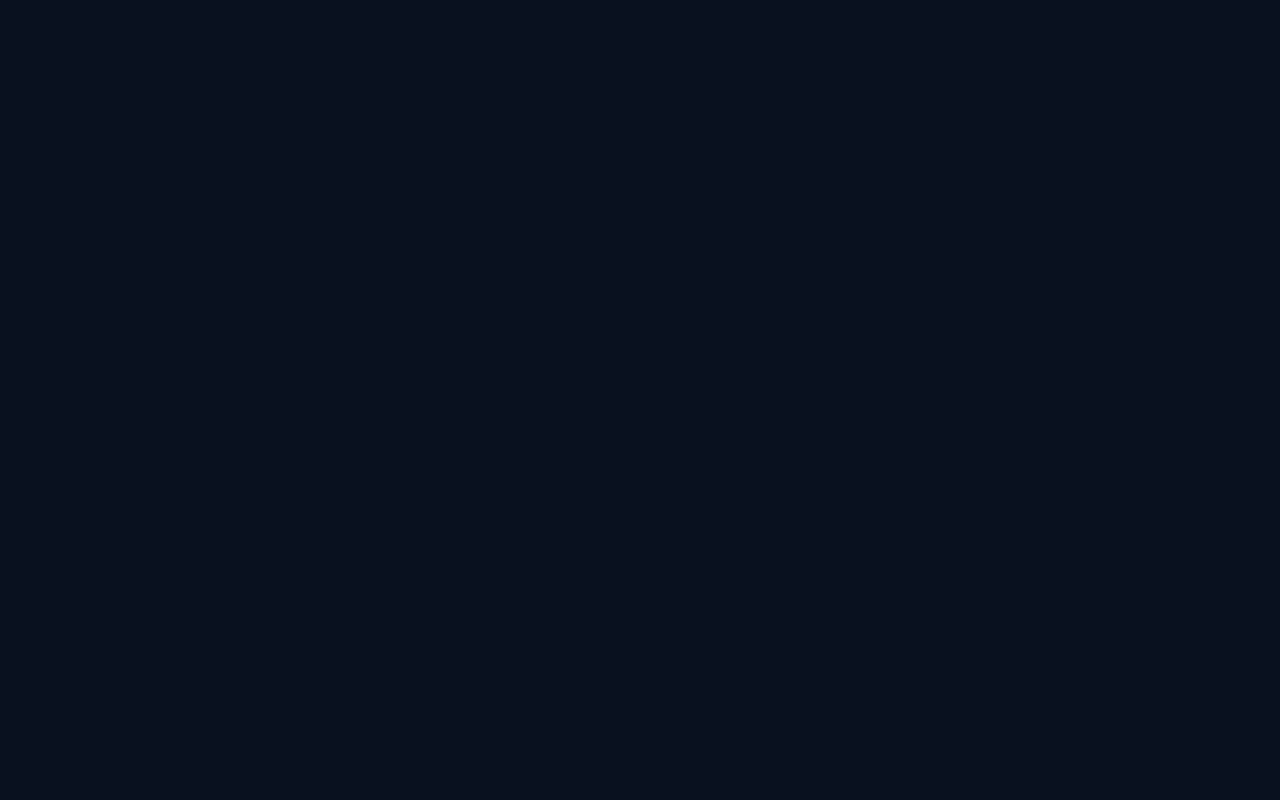
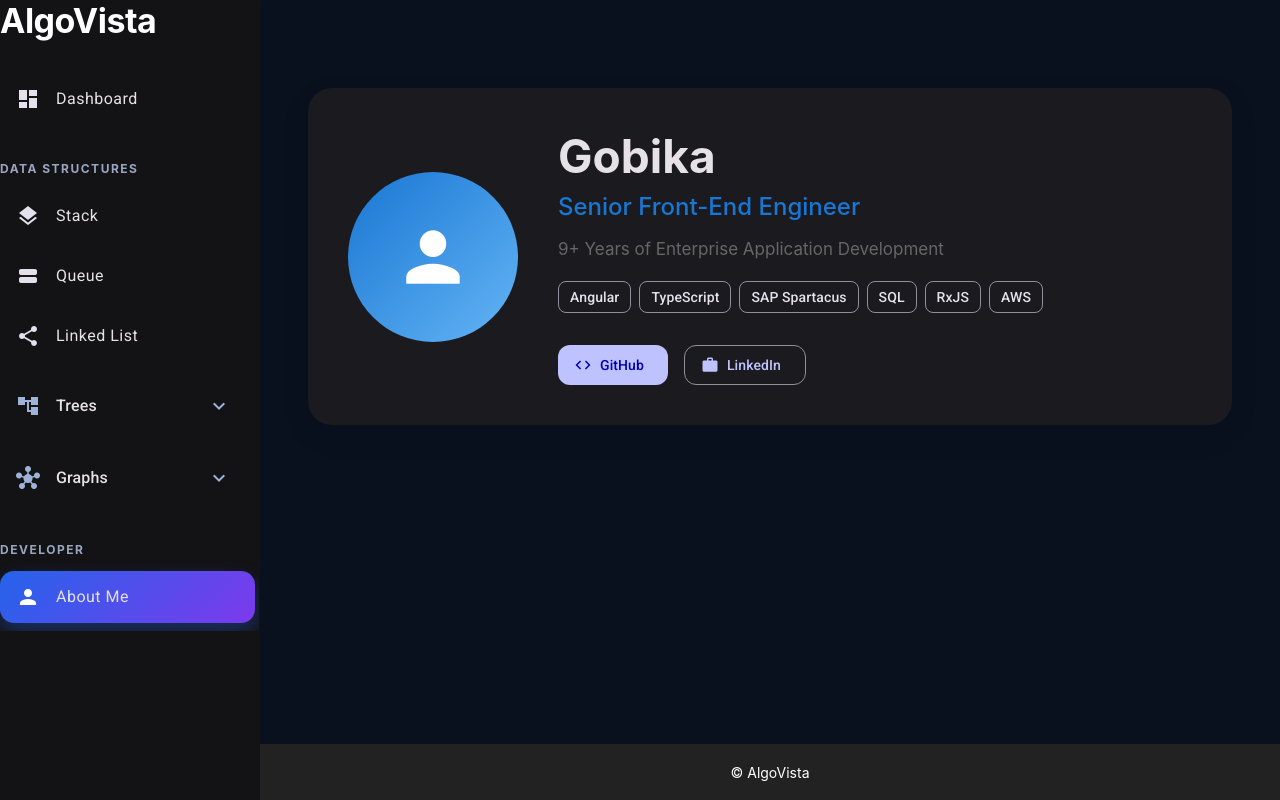
Before and after one commit to Gobika-Krishna/algovista, an Angular app: page /about in a window 1280 px wide. Before the commit this address led to /. Built offline with nearby package versions, Linux system fonts and the light colour scheme.

Commit message:
(feat) About Me for developer information

```diff
--- a/src/app/app.routes.ts
+++ b/src/app/app.routes.ts
@@ -44,6 +44,12 @@ export const routes: Routes = [
                 loadComponent: () =>
                     import('./features/trees/binary-search-tree/binary-search-tree')
                         .then(m => m.BinarySearchTree)
+            },
+            {
+                path: 'about',
+                loadComponent: () =>
+                    import('./features/about/about')
+                        .then(m => m.About)
             }
         ],
     },
--- /dev/null
+++ b/src/app/features/about/about.html
@@ -0,0 +1,36 @@
+<div class="about-container">
+    <mat-card class="hero-card">
+        <div class="hero-content">
+            <div class="avatar-section">
+                <div class="avatar">
+                    <mat-icon>person</mat-icon>
+                </div>
+            </div>
+            <div class="intro-section">
+                <h1>Gobika</h1>
+                <h2>Senior Front-End Engineer</h2>
+                <p class="experience">
+                    9+ Years of Enterprise Application Development
+                </p>
+                <mat-chip-set>
+                    <mat-chip>Angular</mat-chip>
+                    <mat-chip>TypeScript</mat-chip>
+                    <mat-chip>SAP Spartacus</mat-chip>
+                    <mat-chip>SQL</mat-chip>
+                    <mat-chip>RxJS</mat-chip>
+                    <mat-chip>AWS</mat-chip>
+                </mat-chip-set>
+                <div class="action-buttons">
+                    <button mat-flat-button color="primary" (click)="openLink(githubUrl)">
+                        <mat-icon>code</mat-icon>
+                        GitHub
+                    </button>
+                    <button mat-stroked-button (click)="openLink(linkedinUrl)">
+                        <mat-icon>work</mat-icon>
+                        LinkedIn
+                    </button>
+                </div>
+            </div>
+        </div>
+    </mat-card>
+</div>
--- /dev/null
+++ b/src/app/features/about/about.scss
@@ -0,0 +1,106 @@
+.about-container {
+
+  max-width: 1200px;
+
+  margin: 40px auto;
+
+  padding: 24px;
+}
+
+.hero-card {
+
+  border-radius: 24px;
+
+  padding: 40px;
+
+  box-shadow: 0 10px 30px rgba(0,0,0,.08);
+}
+
+.hero-content {
+
+  display: flex;
+
+  align-items: center;
+
+  gap: 40px;
+
+  flex-wrap: wrap;
+}
+
+.avatar-section {
+
+  display: flex;
+
+  justify-content: center;
+}
+
+.avatar {
+
+  width: 170px;
+
+  height: 170px;
+
+  border-radius: 50%;
+
+  background: linear-gradient(135deg,#1976d2,#64b5f6);
+
+  display: flex;
+
+  justify-content: center;
+
+  align-items: center;
+
+  color: white;
+}
+
+.avatar mat-icon{
+
+  font-size:80px;
+
+  width:80px;
+
+  height:80px;
+}
+
+.intro-section{
+
+  flex:1;
+}
+
+.intro-section h1{
+
+  margin:0;
+
+  font-size:46px;
+
+  font-weight:700;
+}
+
+.intro-section h2{
+
+  margin-top:8px;
+
+  color:#1976d2;
+
+  font-weight:500;
+}
+
+.experience{
+
+  margin:18px 0;
+
+  font-size:17px;
+
+  color:#666;
+}
+
+.action-buttons{
+
+  margin-top:28px;
+
+  display:flex;
+
+  gap:16px;
+
+  flex-wrap:wrap;
+}
--- /dev/null
+++ b/src/app/features/about/about.ts
@@ -0,0 +1,23 @@
+import { Component } from '@angular/core';
+import { MatButtonModule } from '@angular/material/button';
+import { MatCardModule } from '@angular/material/card';
+import { MatChipsModule } from '@angular/material/chips';
+import { MatIconModule } from '@angular/material/icon';
+
+@Component({
+  selector: 'app-about',
+  imports: [MatCardModule, MatButtonModule, MatIconModule, MatChipsModule],
+  templateUrl: './about.html',
+  styleUrl: './about.scss',
+})
+export class About {
+  githubUrl = 'https://github.com/Gobika-Krishna';
+
+  linkedinUrl = 'https://www.linkedin.com/in/gobika-krishna/';
+
+  resumeUrl = 'assets/resume/Gobika_Resume.pdf';
+
+  openLink(url: string): void {
+    window.open(url, '_blank', 'noopener,noreferrer');
+  }
+}
--- a/src/app/layout/sidebar/sidebar.html
+++ b/src/app/layout/sidebar/sidebar.html
@@ -135,6 +135,24 @@
         </mat-nav-list>
 
     </mat-expansion-panel>
+    <mat-divider class="sidebar-divider"></mat-divider>
 
+    <div class="section-title">
+        Developer
+    </div>
+
+    <mat-nav-list>
+
+        <a mat-list-item routerLink="/about" routerLinkActive="active-link">
+
+            <mat-icon matListItemIcon>person</mat-icon>
+
+            <span matListItemTitle>
+                About Me
+            </span>
+
+        </a>
+
+    </mat-nav-list>
 
 </div>
```
Also changed, not shown: 1 other file (tests, documents, lock files or other folders).
